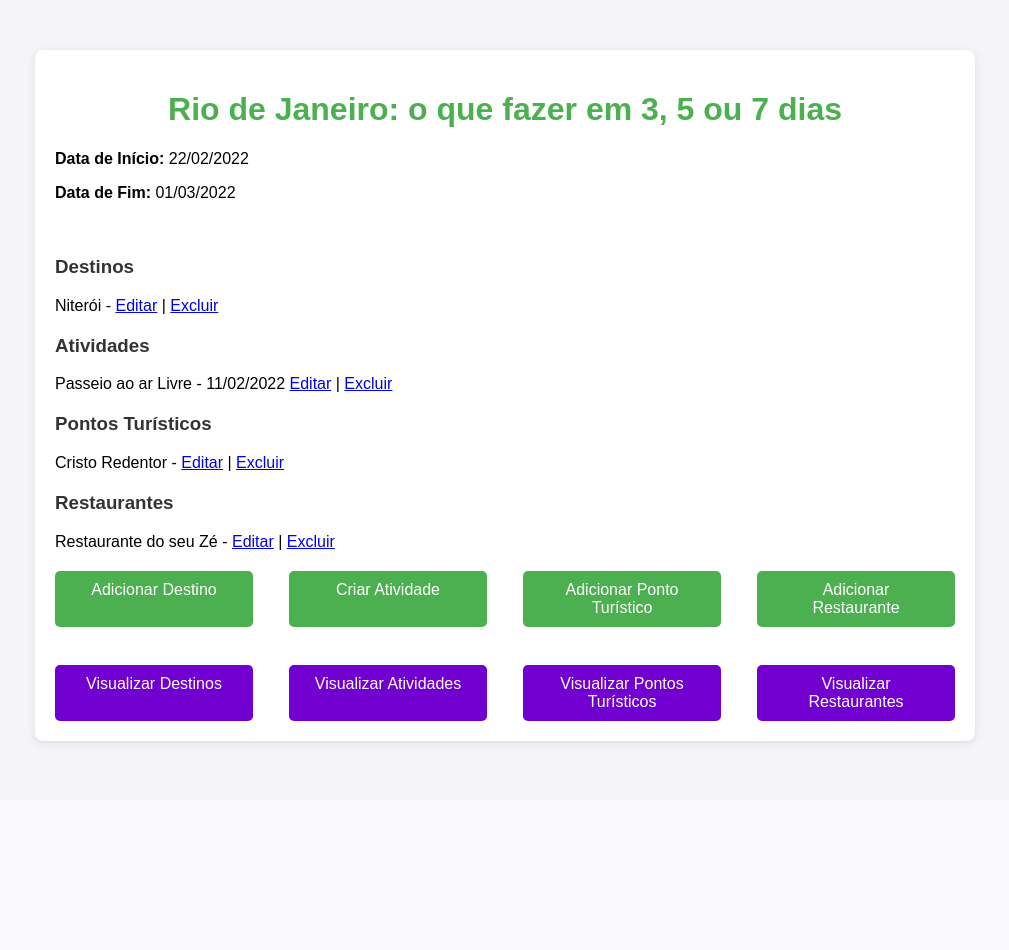
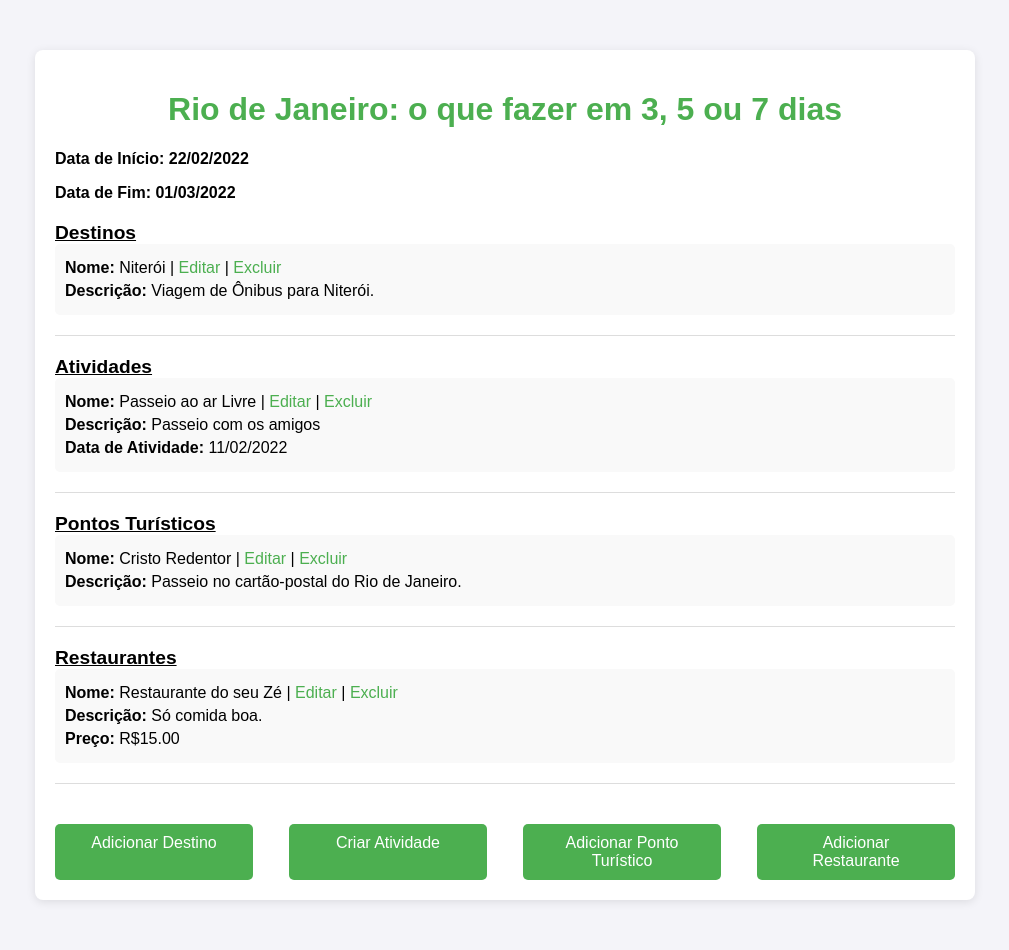
Before and after one commit to LuanRamalho/Python-com-Django-38---roteiros_de_viagem, a Django app: page /roteiros/roteiro/1/ in a window 1280 px wide. Shown: the whole page, without its empty margins (135-1144 px from the left). Before the commit the page ends 746 px from the top, so only its background shows below. Run offline with Django 5.2, Linux system fonts and the light colour scheme; data comes from the database, SQL or seed files in the repository.

Commit message:
detalhes_roteiro.html

```diff
--- a/Python com Django 38 - roteiros_de_viagem/roteiros/templates/roteiros/detalhes_roteiro.html
+++ b/Python com Django 38 - roteiros_de_viagem/roteiros/templates/roteiros/detalhes_roteiro.html
@@ -21,22 +21,40 @@
             text-align: center;
             color: #4CAF50;
         }
-        .destinos, .atividades, .pontos-turisticos, .restaurantes {
+        .section-title {
+            font-weight: bold;
+            font-size: 1.2em;
+            margin-top: 20px;
+            text-decoration: underline;
+        }
+        .item {
+            margin-bottom: 20px;
+            padding: 10px;
+            background-color: #f9f9f9;
+            border-radius: 5px;
+        }
+        .item p {
+            margin: 5px 0;
+        }
+        .item a {
+            color: #4CAF50;
+            text-decoration: none;
+        }
+        .item a:hover {
+            color: #45a049;
+        }
+        .divider {
+            border-top: 1px solid #ddd;
+            margin: 10px 0;
+        }
+        .data-section {
             margin-top: 20px;
         }
-        .destinos h3, .atividades h3, .pontos-turisticos h3, .restaurantes h3 {
-            color: #333;
-        }
-        .action-buttons a {
-            color: #4CAF50;
-            text-decoration: none;
-            margin-right: 10px;
-        }
-        .action-buttons a:hover {
-            color: #45a049;
+        .data-section p {
+            font-weight: bold;
         }
         .add-buttons {
-            margin-top: 20px;
+            margin-top: 40px;
             display: flex;
             justify-content: space-between;
         }
@@ -53,73 +71,61 @@
         .add-buttons a:hover {
             background-color: #45a049;
         }
-        .add-buttons2 {
-            margin-top: 20px;
-            display: flex;
-            justify-content: space-between;
-        }
-        .add-buttons2 a {
-            background-color: #7100D0;
-            color: white;
-            padding: 10px 20px;
-            border-radius: 5px;
-            text-decoration: none;
-            text-align: center;
-            width: 22%;
-            box-sizing: border-box;
-        }
-        .add-buttons2 a:hover {
-            background-color: #4A00B9;
-        }
     </style>
 </head>
 <body>
     <div class="container">
         <h1>{{ roteiro.nome }}</h1>
-        <p><strong>Data de Início:</strong> {{ roteiro.data_inicio|date:"d/m/Y"  }}</p>
-        <p><strong>Data de Fim:</strong> {{ roteiro.data_fim|date:"d/m/Y"  }}</p>
+        <div class="data-section">
+            <p>Data de Início: {{ roteiro.data_inicio|date:"d/m/Y" }}</p>
+            <p>Data de Fim: {{ roteiro.data_fim|date:"d/m/Y" }}</p>
+        </div>
 
-        <br>
-
-        <!-- Seção de Destinos -->
-        <div class="destinos">
-            <h3>Destinos</h3>
+        <div class="section-title">Destinos</div>
         {% for destino in destinos %}
-                <p>{{ destino.nome }} - <a href="{% url 'editar_destino' roteiro.id destino.id %}">Editar</a> | <a href="{% url 'excluir_destino' roteiro.id destino.id %}">Excluir</a></p>
+            <div class="item">
+                <p><strong>Nome:</strong> {{ destino.nome }} | <a href="{% url 'editar_destino' roteiro.id destino.id %}">Editar</a> | <a href="{% url 'excluir_destino' roteiro.id destino.id %}">Excluir</a></p>
+                <p><strong>Descrição:</strong> {{ destino.descricao }}</p>
+            </div>
+            <div class="divider"></div>
         {% empty %}
             <p>Nenhum destino associado a este roteiro.</p>
         {% endfor %}
+
+        <div class="section-title">Atividades</div>
+        {% for atividade in atividades %}
+            <div class="item">
+                <p><strong>Nome:</strong> {{ atividade.nome }} | <a href="{% url 'editar_atividade' roteiro.id atividade.id %}">Editar</a> | <a href="{% url 'excluir_atividade' roteiro.id atividade.id %}">Excluir</a></p>
+                <p><strong>Descrição:</strong> {{ atividade.descricao }}</p>
+                <p><strong>Data de Atividade:</strong> {{ atividade.data_atividade|date:"d/m/Y" }}</p>
             </div>
-
-        <!-- Seção de Atividades -->
-        <div class="atividades">
-            <h3>Atividades</h3>
-            {% for atividade in atividades %}
-                <p>{{ atividade.nome }} - {{atividade.data_atividade|date:"d/m/Y"}} <a href="{% url 'editar_atividade' roteiro.id atividade.id %}">Editar</a> | <a href="{% url 'excluir_atividade' roteiro.id atividade.id %}">Excluir</a></p>
+            <div class="divider"></div>
         {% empty %}
             <p>Nenhuma atividade associada a este roteiro.</p>
         {% endfor %}
+
+        <div class="section-title">Pontos Turísticos</div>
+        {% for ponto_turistico in pontos_turisticos %}
+            <div class="item">
+                <p><strong>Nome:</strong> {{ ponto_turistico.nome }} | <a href="{% url 'editar_ponto_turistico' roteiro.id ponto_turistico.id %}">Editar</a> | <a href="{% url 'excluir_ponto_turistico' roteiro.id ponto_turistico.id %}">Excluir</a></p>
+                <p><strong>Descrição:</strong> {{ ponto_turistico.descricao }}</p>
             </div>
-
-        <!-- Seção de Pontos Turísticos -->
-        <div class="pontos-turisticos">
-            <h3>Pontos Turísticos</h3>
-            {% for ponto_turistico in pontos_turisticos %}
-                <p>{{ ponto_turistico.nome }} - <a href="{% url 'editar_ponto_turistico' roteiro.id ponto_turistico.id %}">Editar</a> | <a href="{% url 'excluir_ponto_turistico' roteiro.id ponto_turistico.id %}">Excluir</a></p>
+            <div class="divider"></div>
         {% empty %}
             <p>Nenhum ponto turístico associado a este roteiro.</p>
         {% endfor %}
+
+        <div class="section-title">Restaurantes</div>
+        {% for restaurante in restaurantes %}
+            <div class="item">
+                <p><strong>Nome:</strong> {{ restaurante.nome }} | <a href="{% url 'editar_restaurante' roteiro.id restaurante.id %}">Editar</a> | <a href="{% url 'excluir_restaurante' roteiro.id restaurante.id %}">Excluir</a></p>
+                <p><strong>Descrição:</strong> {{ restaurante.descricao }}</p>
+                <p><strong>Preço:</strong> R${{ restaurante.custo|floatformat:2 }}</p>
             </div>
-
-        <!-- Seção de Restaurantes -->
-        <div class="restaurantes">
-            <h3>Restaurantes</h3>
-            {% for restaurante in restaurantes %}
-                <p>{{ restaurante.nome }} - <a href="{% url 'editar_restaurante' roteiro.id restaurante.id %}">Editar</a> | <a href="{% url 'excluir_restaurante' roteiro.id restaurante.id %}">Excluir</a></p>
+            <div class="divider"></div>
         {% empty %}
             <p>Nenhum restaurante associado a este roteiro.</p>
         {% endfor %}
-        </div>
 
         <!-- Botões para adicionar itens ao Roteiro -->
         <div class="add-buttons">
@@ -128,18 +134,6 @@
             <a href="{% url 'criar_ponto_turistico' roteiro.id %}">Adicionar Ponto Turístico</a>
             <a href="{% url 'criar_restaurante' roteiro.id %}">Adicionar Restaurante</a>
         </div>
-
-        <br>
-
-        <div class="add-buttons2">
-            <a href="{% url 'listar_destinos' roteiro.id  %}">Visualizar Destinos</a>
-            <a href="{% url 'listar_atividades' roteiro.id %}">Visualizar Atividades</a>
-            <a href="{% url 'listar_pontos_turisticos' roteiro.id %}">Visualizar Pontos Turísticos</a>
-            <a href="{% url 'listar_restaurantes' roteiro.id %}">Visualizar Restaurantes</a>
-
-
-        </div>
-
     </div>
 </body>
 </html>
```
Lines whose indentation alone changed are shown as unchanged.
